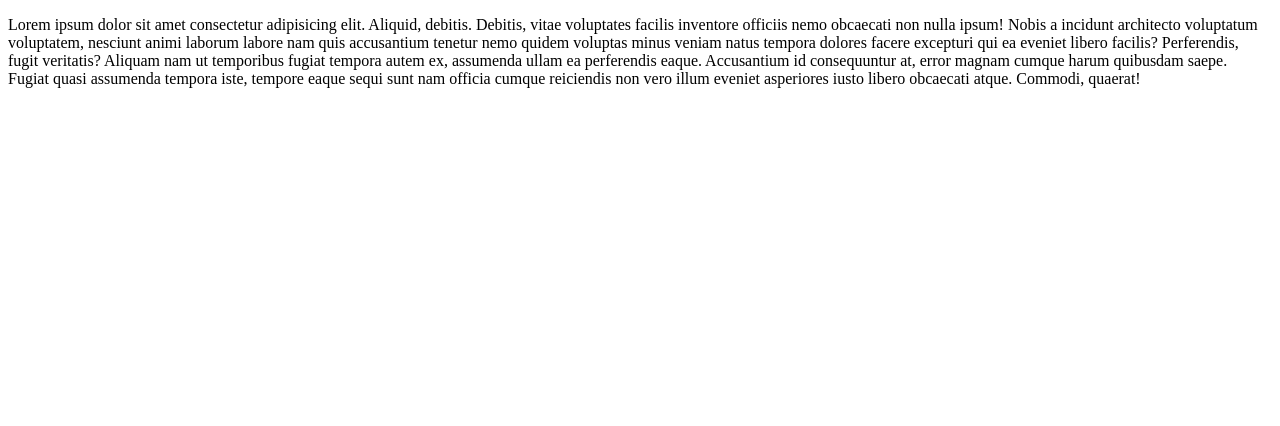
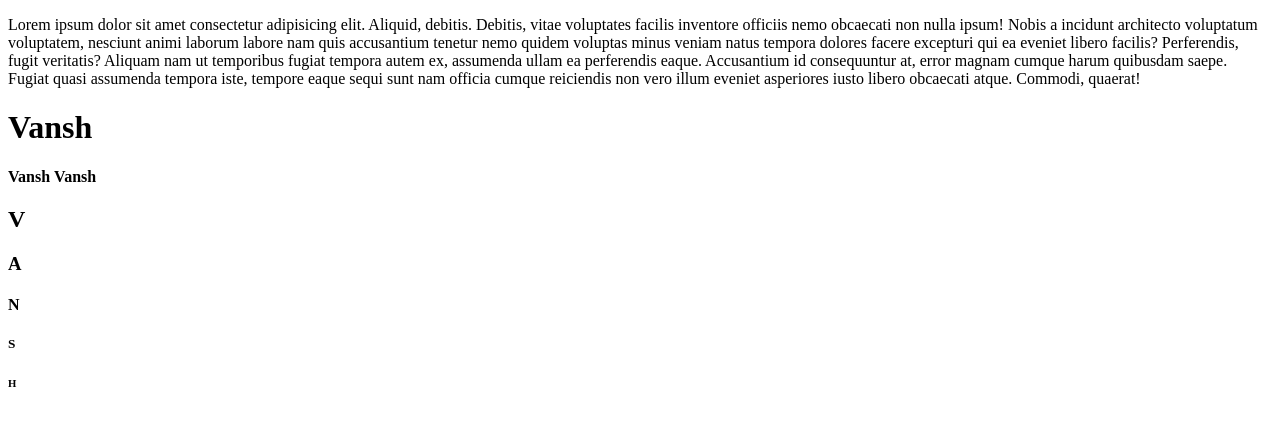
Before and after one commit to balanivansh/Resume_v1, a plain HTML site: page index.html in a window 1280 px wide. Drawn offline with Linux system fonts and the light colour scheme.

Commit message:
comment1

```diff
--- a/index.html
+++ b/index.html
@@ -7,6 +7,14 @@
 </head>
 <body>
     <p>Lorem ipsum dolor sit amet consectetur adipisicing elit. Aliquid, debitis. Debitis, vitae voluptates facilis inventore officiis nemo obcaecati non nulla ipsum! Nobis a incidunt architecto voluptatum voluptatem, nesciunt animi laborum labore nam quis accusantium tenetur nemo quidem voluptas minus veniam natus tempora dolores facere excepturi qui ea eveniet libero facilis? Perferendis, fugit veritatis? Aliquam nam ut temporibus fugiat tempora autem ex, assumenda ullam ea perferendis eaque. Accusantium id consequuntur at, error magnam cumque harum quibusdam saepe. Fugiat quasi assumenda tempora iste, tempore eaque sequi sunt nam officia cumque reiciendis non vero illum eveniet asperiores iusto libero obcaecati atque. Commodi, quaerat!</p>
-
+    <h1>Vansh</h1>
+    <strong>Vansh</strong>
+    <b>Vansh</b>
+    <h2>V</h2>
+    <h3>A</h3>
+    <h4>N</h4>
+    <h5>S</h5>
+    <h6>H</h6>
+    <a href=""></a>
 </body>
 </html>
```
Also changed, not shown: 1 other file.
